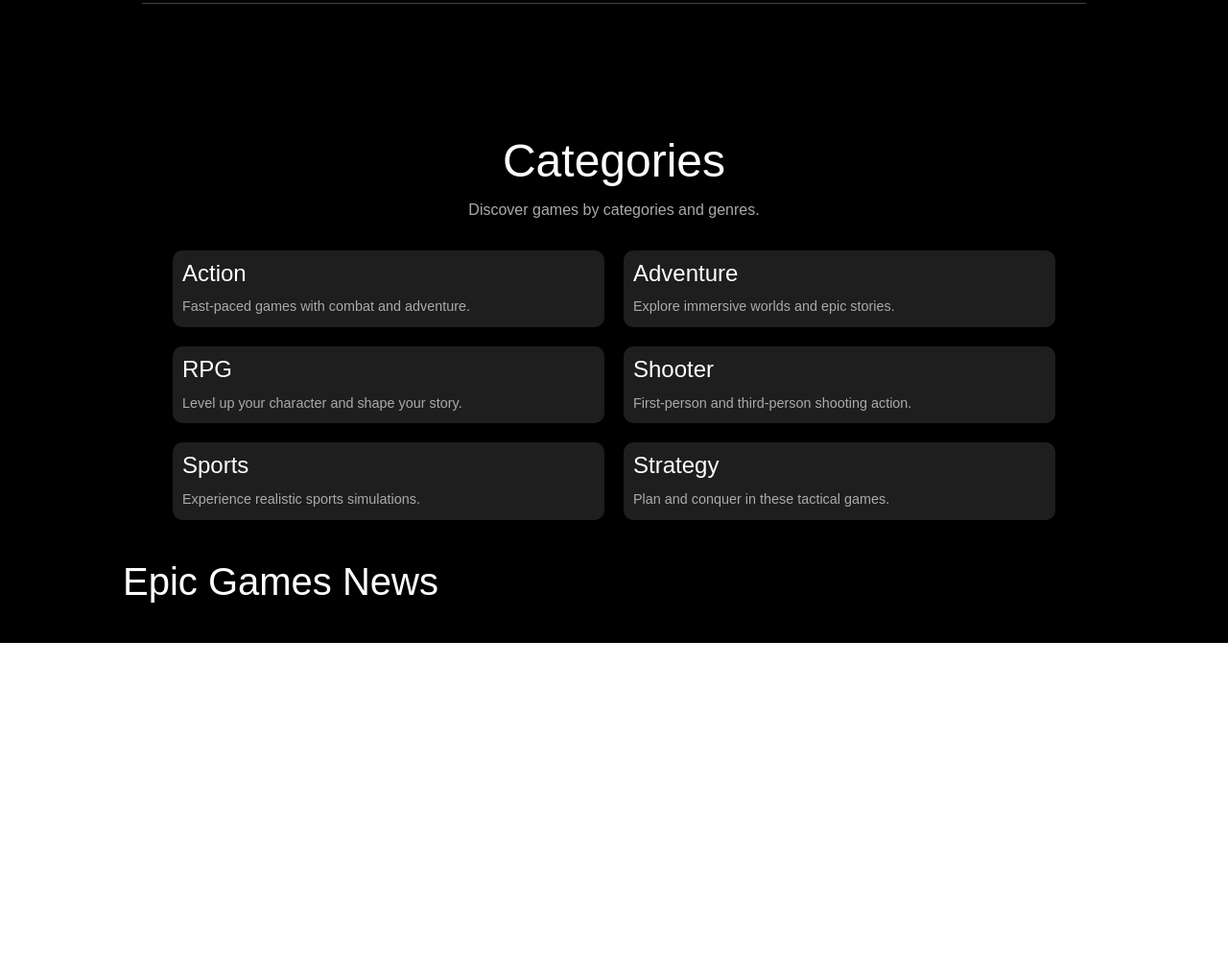
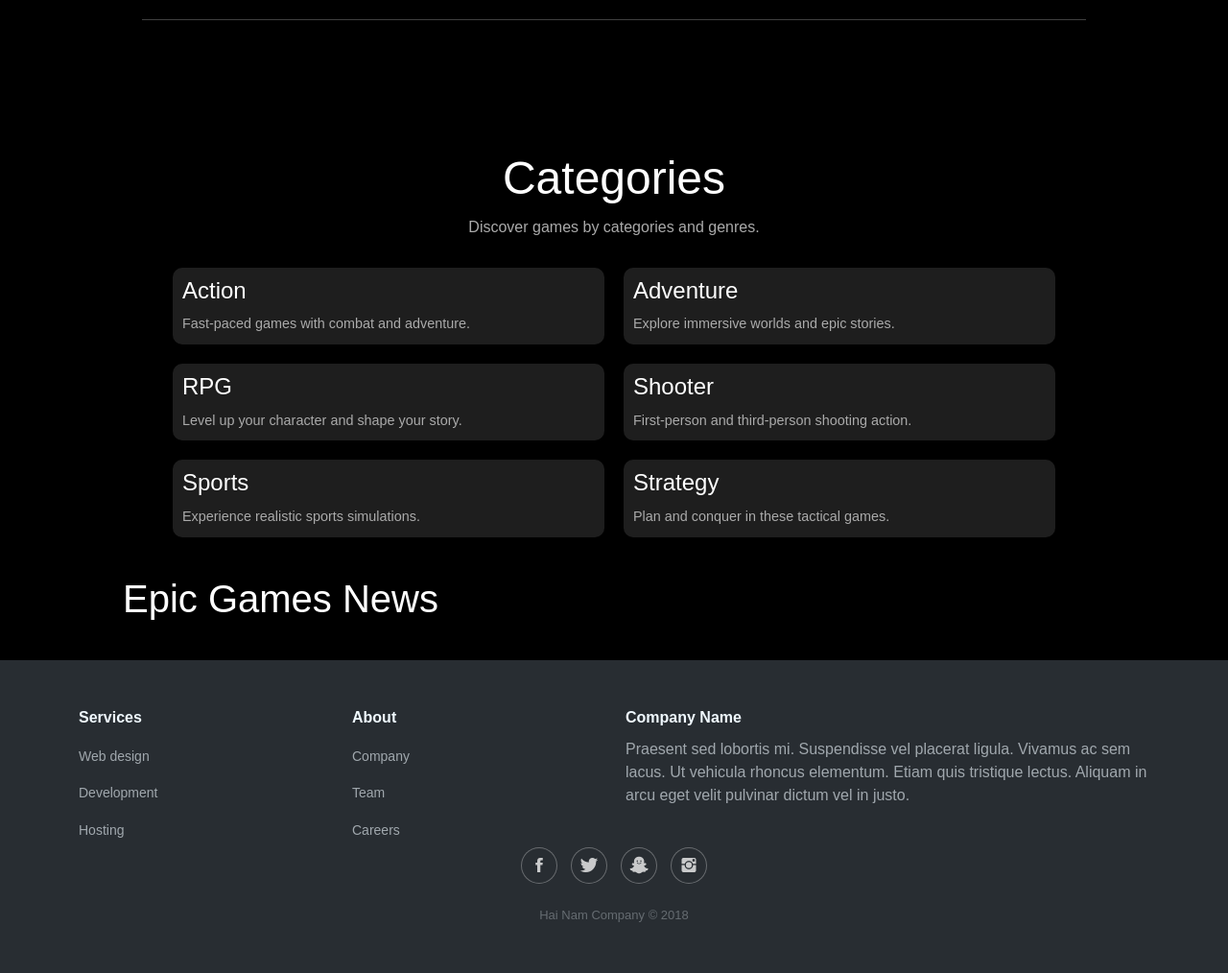
Before and after one commit to hainam444/Console2, a plain HTML site: page index.html in a window 1280 px wide. Shown: the part 1736-2750 px from the top of the page at 96% size. Before the commit the page ends 2406 px from the top, so only its background shows below. Drawn offline with nearby package versions, Linux system fonts and the light colour scheme; a script that the page names is missing.

Commit message:
commit 2

```diff
--- a/index.html
+++ b/index.html
@@ -5,6 +5,8 @@
     <meta name="viewport" content="width=device-width, initial-scale=1.0">
     <title>Document</title>
     <link rel="stylesheet" href="/style/main.css">
+    <link rel="stylesheet" href="https://cdnjs.cloudflare.com/ajax/libs/twitter-bootstrap/4.1.3/css/bootstrap.min.css">
+    <link rel="stylesheet" href="https://cdnjs.cloudflare.com/ajax/libs/ionicons/2.0.1/css/ionicons.min.css">
     <link href="https://cdn.jsdelivr.net/npm/bootstrap@5.3.5/dist/css/bootstrap.min.css" rel="stylesheet" integrity="sha384-SgOJa3DmI69IUzQ2PVdRZhwQ+dy64/BUtbMJw1MZ8t5HZApcHrRKUc4W0kG879m7" crossorigin="anonymous">
 </head>
 <body>
@@ -254,6 +256,40 @@
   </div>
       </div>
     </nav>
+    <div class="footer-dark">
+        <footer>
+            <div class="container">
+                <div class="row">
+                    <div class="col-sm-6 col-md-3 item">
+                        <h3>Services</h3>
+                        <ul>
+                            <li><a href="#">Web design</a></li>
+                            <li><a href="#">Development</a></li>
+                            <li><a href="#">Hosting</a></li>
+                        </ul>
+                    </div>
+                    <div class="col-sm-6 col-md-3 item">
+                        <h3>About</h3>
+                        <ul>
+                            <li><a href="#">Company</a></li>
+                            <li><a href="#">Team</a></li>
+                            <li><a href="#">Careers</a></li>
+                        </ul>
+                    </div>
+                    <div class="col-md-6 item text">
+                        <h3>Company Name</h3>
+                        <p>Praesent sed lobortis mi. Suspendisse vel placerat ligula. Vivamus ac sem lacus. Ut vehicula rhoncus elementum. Etiam quis tristique lectus. Aliquam in arcu eget velit pulvinar dictum vel in justo.</p>
+                    </div>
+                    <div class="col item social"><a href="#"><i class="icon ion-social-facebook"></i></a><a href="#"><i class="icon ion-social-twitter"></i></a><a href="#"><i class="icon ion-social-snapchat"></i></a><a href="#"><i class="icon ion-social-instagram"></i></a></div>
+                </div>
+                <p class="copyright">Hai Nam Company © 2018</p>
+            </div>
+        </footer>
+    </div>
+    <script src="https://cdnjs.cloudflare.com/ajax/libs/jquery/3.2.1/jquery.min.js"></script>
+    <script src="https://cdnjs.cloudflare.com/ajax/libs/twitter-bootstrap/4.1.3/js/bootstrap.bundle.min.js"></script>
+</body>
+
     <script src="https://cdn.jsdelivr.net/npm/bootstrap@5.3.5/dist/js/bootstrap.bundle.min.js" integrity="sha384-k6d4wzSIapyDyv1kpU366/PK5hCdSbCRGRCMv+eplOQJWyd1fbcAu9OCUj5zNLiq" crossorigin="anonymous"></script>
     <script>
     const track = document.querySelector('.carousel-track');
--- a/style/main.css
+++ b/style/main.css
@@ -436,3 +436,98 @@ body {
       .pagination { gap: 4px; }
       .pagination button { padding: 4px 8px; font-size: 14px; }
     }
+
+
+.custom-contain-wrapper1{
+  margin-top: 100px;
+}
+
+.footer-dark {
+  padding:50px 0;
+  color:#f0f9ff;
+  background-color:#282d32;
+}
+
+.footer-dark h3 {
+  margin-top:0;
+  margin-bottom:12px;
+  font-weight:bold;
+  font-size:16px;
+}
+
+.footer-dark ul {
+  padding:0;
+  list-style:none;
+  line-height:1.6;
+  font-size:14px;
+  margin-bottom:0;
+}
+
+.footer-dark ul a {
+  color:inherit;
+  text-decoration:none;
+  opacity:0.6;
+}
+
+.footer-dark ul a:hover {
+  opacity:0.8;
+}
+
+@media (max-width:767px) {
+  .footer-dark .item:not(.social) {
+    text-align:center;
+    padding-bottom:20px;
+  }
+}
+
+.footer-dark .item.text {
+  margin-bottom:36px;
+}
+
+@media (max-width:767px) {
+  .footer-dark .item.text {
+    margin-bottom:0;
+  }
+}
+
+.footer-dark .item.text p {
+  opacity:0.6;
+  margin-bottom:0;
+}
+
+.footer-dark .item.social {
+  text-align:center;
+}
+
+@media (max-width:991px) {
+  .footer-dark .item.social {
+    text-align:center;
+    margin-top:20px;
+  }
+}
+
+.footer-dark .item.social > a {
+  font-size:20px;
+  width:36px;
+  height:36px;
+  line-height:36px;
+  display:inline-block;
+  text-align:center;
+  border-radius:50%;
+  box-shadow:0 0 0 1px rgba(255,255,255,0.4);
+  margin:0 8px;
+  color:#fff;
+  opacity:0.75;
+}
+
+.footer-dark .item.social > a:hover {
+  opacity:0.9;
+}
+
+.footer-dark .copyright {
+  text-align:center;
+  padding-top:24px;
+  opacity:0.3;
+  font-size:13px;
+  margin-bottom:0;
+}
```
Also changed, not shown: components/gamedetail.html (+37 -3 lines).
